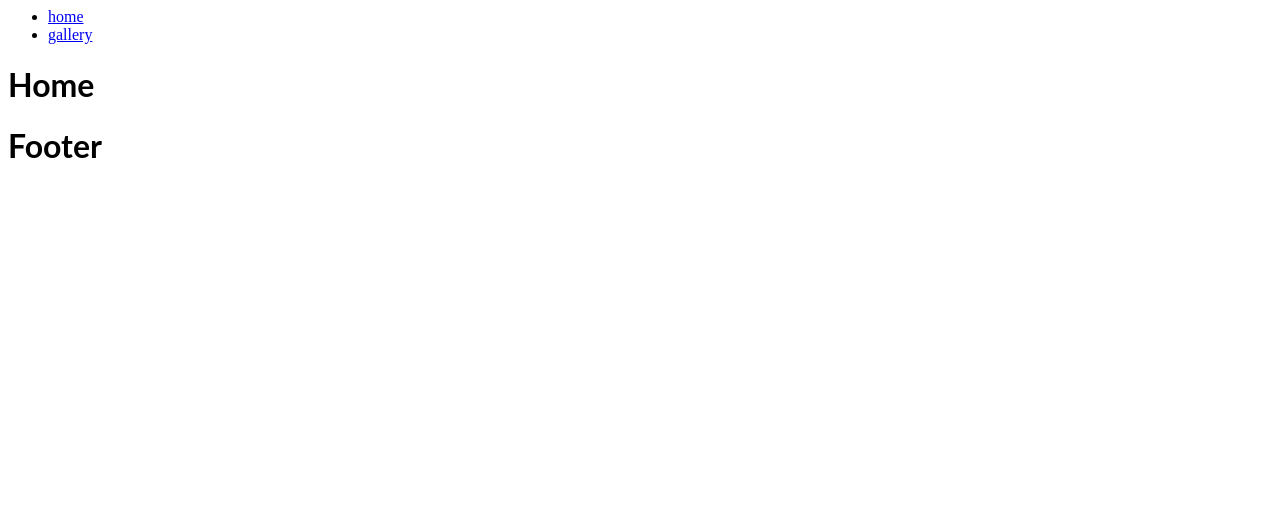
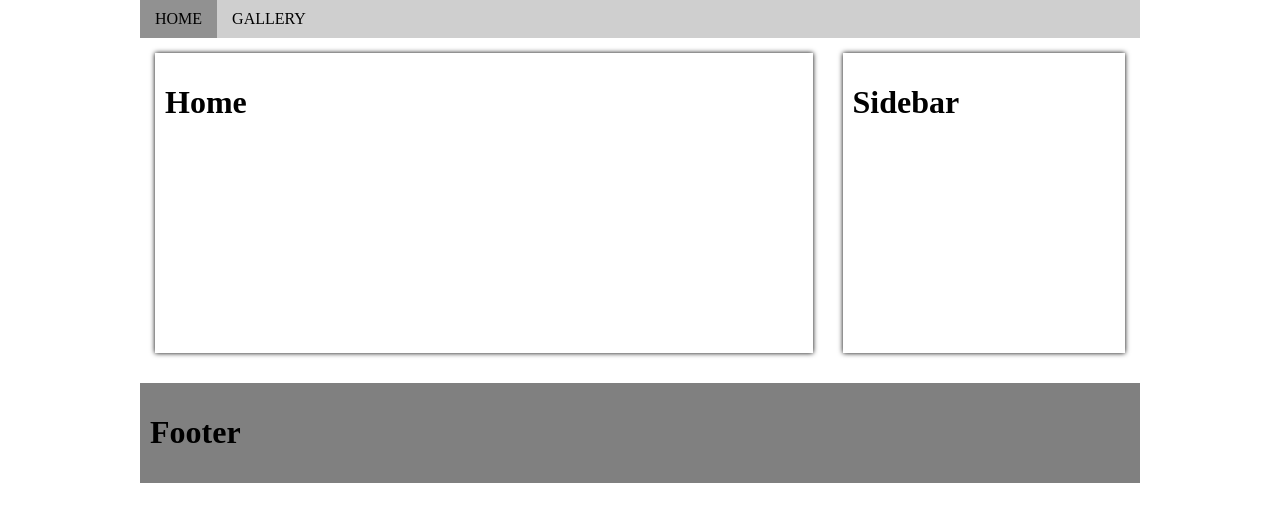
Before and after one commit to lxx14/react-wqxpkg-react-gallery-medium, a React app: page / in a window 1280 px wide. Built offline with nearby package versions, Linux system fonts and the light colour scheme.

Commit message:
create styles

```diff
--- a/App.js
+++ b/App.js
@@ -2,6 +2,7 @@ import React, { Component } from 'react';
 import Header from './src/components/Header';
 import Footer from './src/components/Footer';
 import Router from './src/components/Router';
+import Sidebar from './src/components/Sidebar';
 class App extends Component {
   constructor() {
     super();
@@ -11,7 +12,10 @@ class App extends Component {
     return (
       <div>
         <Header />
+        <div className='container'>
         <Router />
+        <Sidebar />
+        </div>
         <Footer />
       </div>
     );
--- a/src/components/Footer/index.js
+++ b/src/components/Footer/index.js
@@ -1,8 +1,9 @@
 import React from 'react';
+import './style.scss';
 
 const Footer = () => {
   return(
-    <div id="footer">
+    <div id="footer" className='container'>
       <h1>Footer</h1>
     </div>
   )
--- a/src/components/Footer/style.scss
+++ b/src/components/Footer/style.scss
@@ -0,0 +1,5 @@
+#footer {
+  margin: 15px auto;
+  padding: 10px;
+  background-color: gray
+}
--- a/src/components/Header/index.js
+++ b/src/components/Header/index.js
@@ -1,11 +1,12 @@
 import React from 'react';
 import { NavLink } from 'react-router-dom';
+import './style.scss';
 
 const Header = () => {
   return(
-    <div id="header">
+    <div id="header" className='container'>
       <ul>
-      <li><NavLink to='/'>home</NavLink></li>
+      <li><NavLink exact to='/'>home</NavLink></li>
       <li><NavLink to='/gallery'>gallery</NavLink></li>
       </ul>
     </div>
--- a/src/components/Header/style.scss
+++ b/src/components/Header/style.scss
@@ -0,0 +1,15 @@
+ul {
+  display: flex;
+  text-transform: uppercase;
+  margin-top: 15px;
+  background-color: rgb(207, 207, 207);
+  width: 100%;
+  a {
+    padding: 10px 15px;
+    display: block;
+    color: black;
+    &:hover, &.active {
+      background-color: rgb(145, 145, 145);
+    }
+  }
+}
--- a/src/components/Pages/Gallery/index.js
+++ b/src/components/Pages/Gallery/index.js
@@ -2,7 +2,7 @@ import React from 'react';
 
 const Gallery = () => {
   return(
-    <div id="gallery">
+    <div id="gallery" className='page'>
       <h1>Gallery</h1>
     </div>
   )
--- a/src/components/Pages/Home/index.js
+++ b/src/components/Pages/Home/index.js
@@ -2,7 +2,7 @@ import React from 'react';
 
 const Home = () => {
   return(
-    <div id="home">
+    <div id="home"  className='page'>
       <h1>Home</h1>
     </div>
   )
--- a/src/components/Pages/Photo/index.js
+++ b/src/components/Pages/Photo/index.js
@@ -2,7 +2,7 @@ import React from 'react';
 
 const Photo = () => {
   return(
-    <div id="photo">
+    <div id="photo"  className='page'>
       <h1>Photo</h1>
     </div>
   )
--- a/src/components/Sidebar/index.js
+++ b/src/components/Sidebar/index.js
@@ -1,8 +1,9 @@
 import React from 'react';
+import './style.scss';
 
 const Sidebar = () => {
   return(
-    <div id="sidebar">
+    <div id="sidebar" className='page'>
       <h1>Sidebar</h1>
     </div>
   )
--- a/src/components/Sidebar/style.scss
+++ b/src/components/Sidebar/style.scss
@@ -0,0 +1,3 @@
+#sidebar {
+  width: 30%;
+}
--- a/style.scss
+++ b/style.scss
@@ -1,3 +1,31 @@
-h1, p {
-  font-family: Lato;
+* {
+  box-sizing: border-box;
+  -webkit-tap-highlight-color: rgba(0, 0, 0, 0);
 }
+
+body, ul {
+  margin: 0;
+  padding: 0;
+}
+
+li {
+  list-style: none;
+}
+
+a {
+  text-decoration: none;
+}
+
+.container {
+  max-width: 1000px;
+  margin: 0 auto;
+  display: flex;
+}
+
+.page {
+  width: 70%;
+  box-shadow: 0 0 5px 0 black;
+  min-height: 300px;
+  margin: 15px;
+  padding: 10px;
+}
```
